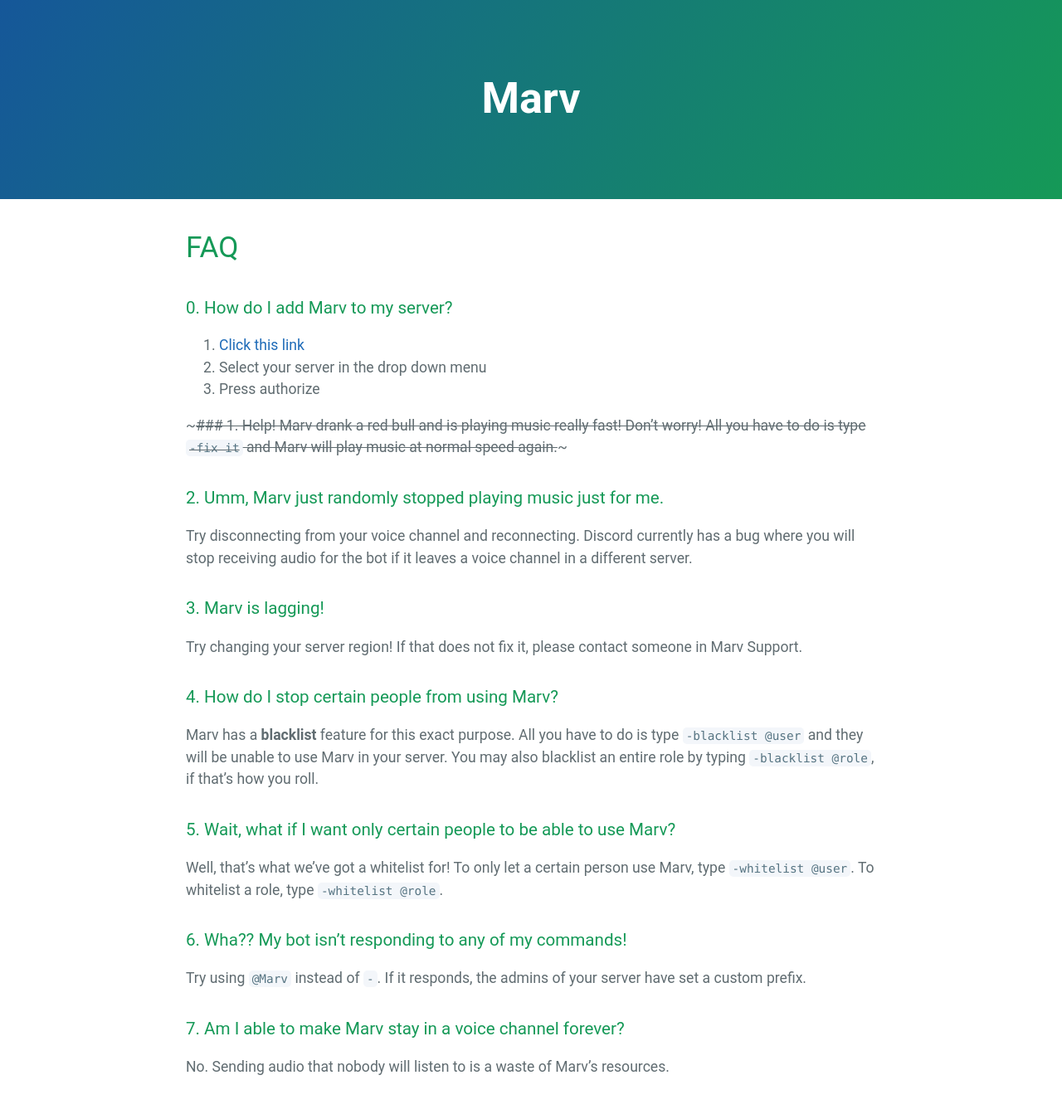
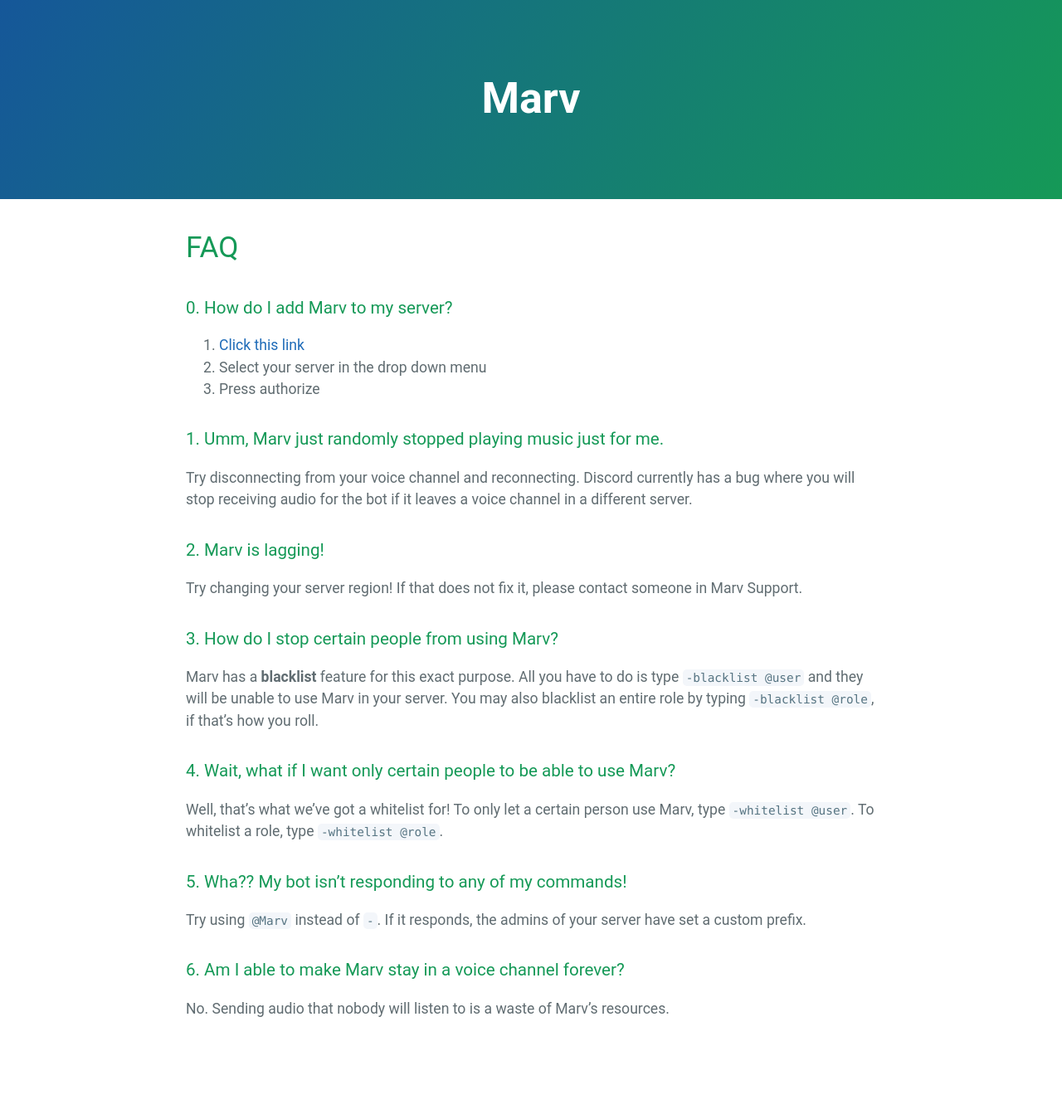
Before and after one commit to mymindishazel/marv-docs, a Jekyll site: the page built from faq.md, in a window 1280 px wide. Shown: the whole page at 83% size. Built offline with Jekyll 4.4.1, drawn with Linux system fonts in a browser that asks for light colours; our own code applies the rules of GitHub Pages for plain Markdown files; after the commit the page ends 1279 px from its top, so only the background shows below that.

Commit message:
Update faq.md

```diff
--- a/faq.md
+++ b/faq.md
@@ -5,23 +5,20 @@
 2. Select your server in the drop down menu
 3. Press authorize
 
-~~~### 1. Help! Marv drank a red bull and is playing music really fast!
-Don't worry! All you have to do is type `-fix it` and Marv will play music at normal speed again.~~~
-
-### 2. Umm, Marv just randomly stopped playing music just for me.
+### 1. Umm, Marv just randomly stopped playing music just for me.
 Try disconnecting from your voice channel and reconnecting. Discord currently has a bug where you will stop receiving audio for the bot if it leaves a voice channel in a different server.
 
-### 3. Marv is lagging!
+### 2. Marv is lagging!
 Try changing your server region! If that does not fix it, please contact someone in Marv Support.
 
-### 4. How do I stop certain people from using Marv?
+### 3. How do I stop certain people from using Marv?
 Marv has a **blacklist** feature for this exact purpose. All you have to do is type `-blacklist @user` and they will be unable to use Marv in your server. You may also blacklist an entire role by typing `-blacklist @role`, if that's how you roll.
 
-### 5. Wait, what if I want only certain people to be able to use Marv?
+### 4. Wait, what if I want only certain people to be able to use Marv?
 Well, that's what we've got a whitelist for! To only let a certain person use Marv, type `-whitelist @user`. To whitelist a role, type `-whitelist @role`.
 
-### 6. Wha?? My bot isn't responding to any of my commands!
+### 5. Wha?? My bot isn't responding to any of my commands!
 Try using `@Marv` instead of `-`. If it responds, the admins of your server have set a custom prefix.
 
-### 7. Am I able to make Marv stay in a voice channel forever?
+### 6. Am I able to make Marv stay in a voice channel forever?
 No. Sending audio that nobody will listen to is a waste of Marv's resources.
```
